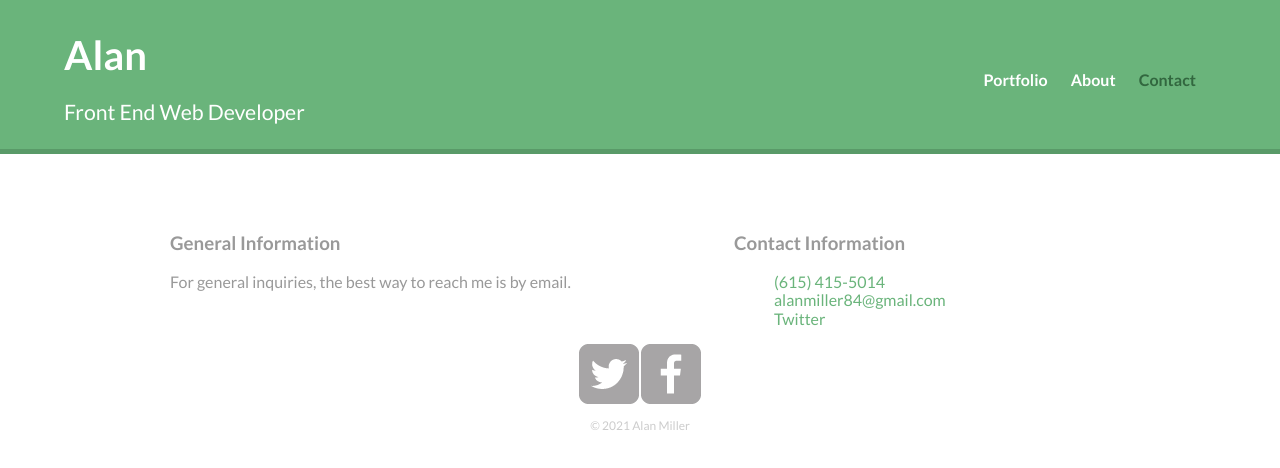
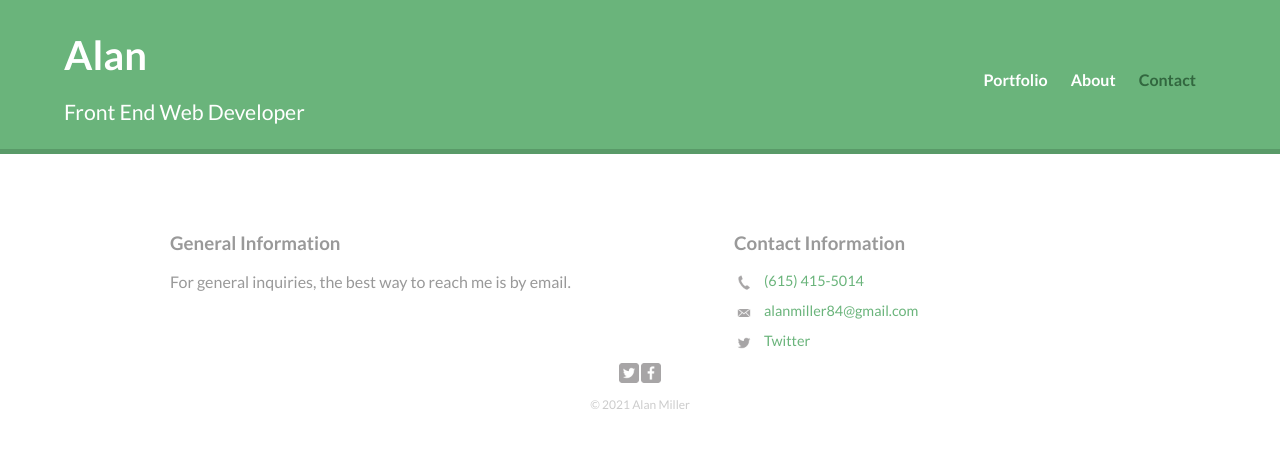
Before and after one commit to z-space/portfolio, a plain HTML site: page contact.html in a window 1280 px wide. Drawn offline with nearby package versions, Linux system fonts and the light colour scheme.

Commit message:
updated contact icons

```diff
--- a/contact.html
+++ b/contact.html
@@ -53,10 +53,10 @@
             <!--title-->
             <h3>Contact Information</h3>
             <!--Contact Information-->
-            <ul>
-                <li><a href="tel:615-415-5014">(615) 415-5014</a></li>
-                <li><a href="mailto:alanmiller84@gmail.com">alanmiller84@gmail.com</a></li>
-                <li><a href="https://twitter.com" target="_blank">Twitter</a></li>
+            <ul class="contact-info">
+                <li class="phone"><a href="tel:615-415-5014">(615) 415-5014</a></li>
+                <li class="email"><a href="mailto:alanmiller84@gmail.com">alanmiller84@gmail.com</a></li>
+                <li class="twitter"><a href="https://twitter.com" target="_blank">Twitter</a></li>
             </ul>
         </section>
         <!--END OF SECOND COLUMN-->
@@ -65,9 +65,9 @@
     <!-- FOOTER START -->
     <footer>
         <!-- Link to Twitter -->
-        <a href="https://twitter.com" target="_blank"><img src="img/twitter-wrap.png"></a>
+        <a href="https://twitter.com" target="_blank"><img class="social-icon" src="img/twitter-wrap.png"></a>
         <!-- Link to Facebook -->
-        <a href="https://facebook.com" target="_blank"><img src="img/facebook-wrap.png"></a>
+        <a href="https://facebook.com" target="_blank"><img class="social-icon" src="img/facebook-wrap.png"></a>
         <!-- Copyright -->
         <p>&copy 2021 Alan Miller</p>
     </footer>
--- a/css/main.css
+++ b/css/main.css
@@ -36,7 +36,6 @@ h2 {
     margin: -5px 0 0 0;
 }
 
-
 /*************************
 HEADER
 *************************/
@@ -52,8 +51,6 @@ header {
     text-align: left;
 }
 
-
-
 /*************************
 NAVIGATION
 *************************/
@@ -65,7 +62,7 @@ nav li {
 nav {
     text-align: center;
     padding: 10px;
-    margin: 60px 0 0;
+    margin: 30px 0 0;
 }
 
 nav a {
@@ -76,10 +73,6 @@ nav a {
 nav ul {
     padding: 0px;
 }
-
-
-
-
 
 /*************************
 FOOTER
@@ -97,7 +90,6 @@ footer {
     height: 20px;
     margin: 0px;
 }
-
 
 /*************************
 PAGE: PORTFOLIO
@@ -123,15 +115,36 @@ PAGE: PORTFOLIO
     padding: 0px;
 }
 
-
-
 /*************************
 PAGE: CONTACT
 *************************/
 
+.contact-info li.phone a {
+    background-image: url('../img/phone.png');
+}
 
+.contact-info li.email a {
+    background-image: url('../img/mail.png');
+}
 
+.contact-info li.twitter a {
+    background-image: url('../img/twitter.png');
+}
 
+.contact-info a {
+    display: block;
+    background-repeat: no-repeat;
+    min-height: 20px;
+    background-size: 20px 20px;
+    padding: 0 0 0 30px;
+    margin: 0 0 10px;
+}
+
+.contact-info {
+    padding:  0px;
+    margin: 0px;
+    font-size: .9em;
+}
 
 /*************************
 PAGE: ABOUT
@@ -141,9 +154,8 @@ PAGE: ABOUT
     max-width: 150px;
     border: 2px solid black;
     border-radius: 100%;
-    margin: 0 5% 80px
+    margin: 0 auto 30px;
 }
-
 
 /*************************
 COLORS
--- a/css/responsive.css
+++ b/css/responsive.css
@@ -1,4 +1,5 @@
 @media screen and (min-width: 480px) {
+
     /*********************
     Two column layout
     *********************/
@@ -18,12 +19,16 @@
 
     .profile-photo {
         float: left;
-        margin: 0 5% 80;
+        margin: 0 5% 80px;
     }
 
 }
 
 @media screen and (min-width: 660px) {
+
+/*********************
+NAV
+**********************/
 
     h1 {
         font-size: 2.5em;
```
Also changed, not shown: about.html (+5 -4 lines), index.html (+4 -3 lines), img/Alan.jpg (added).
